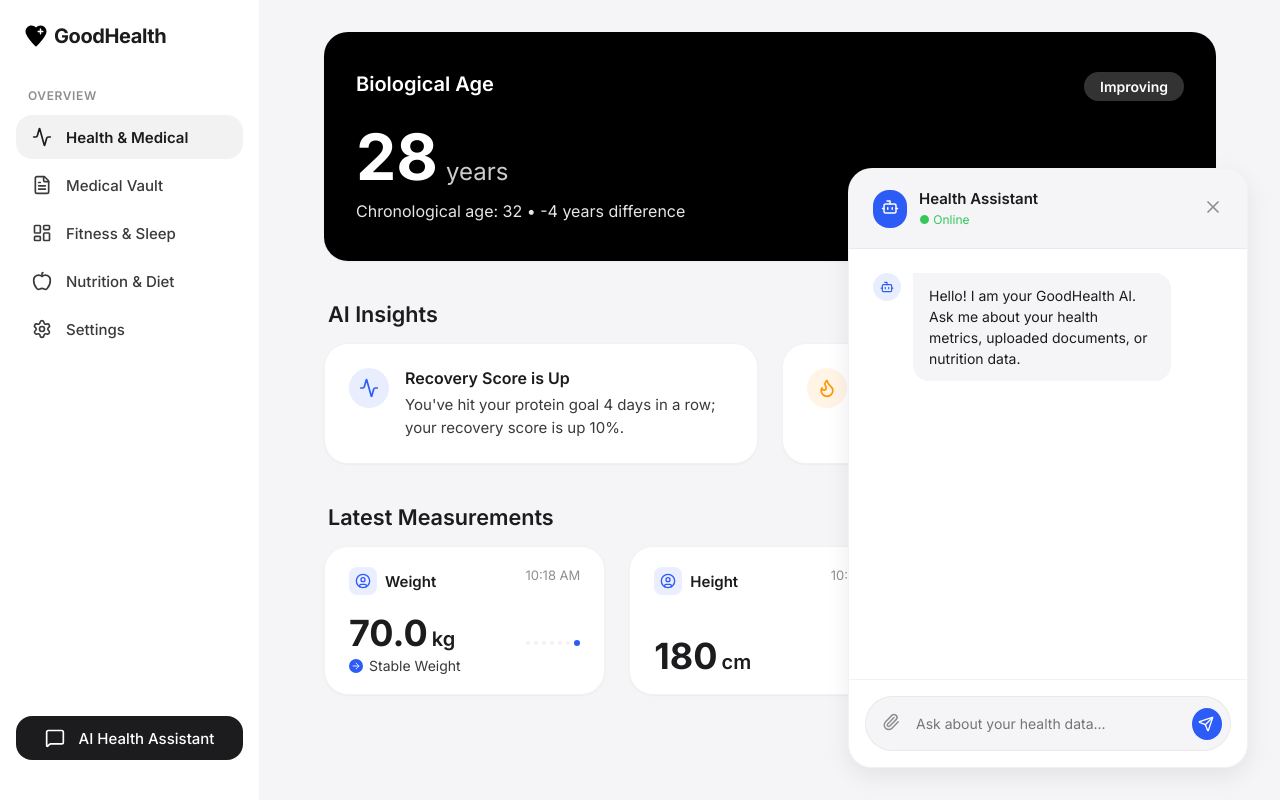
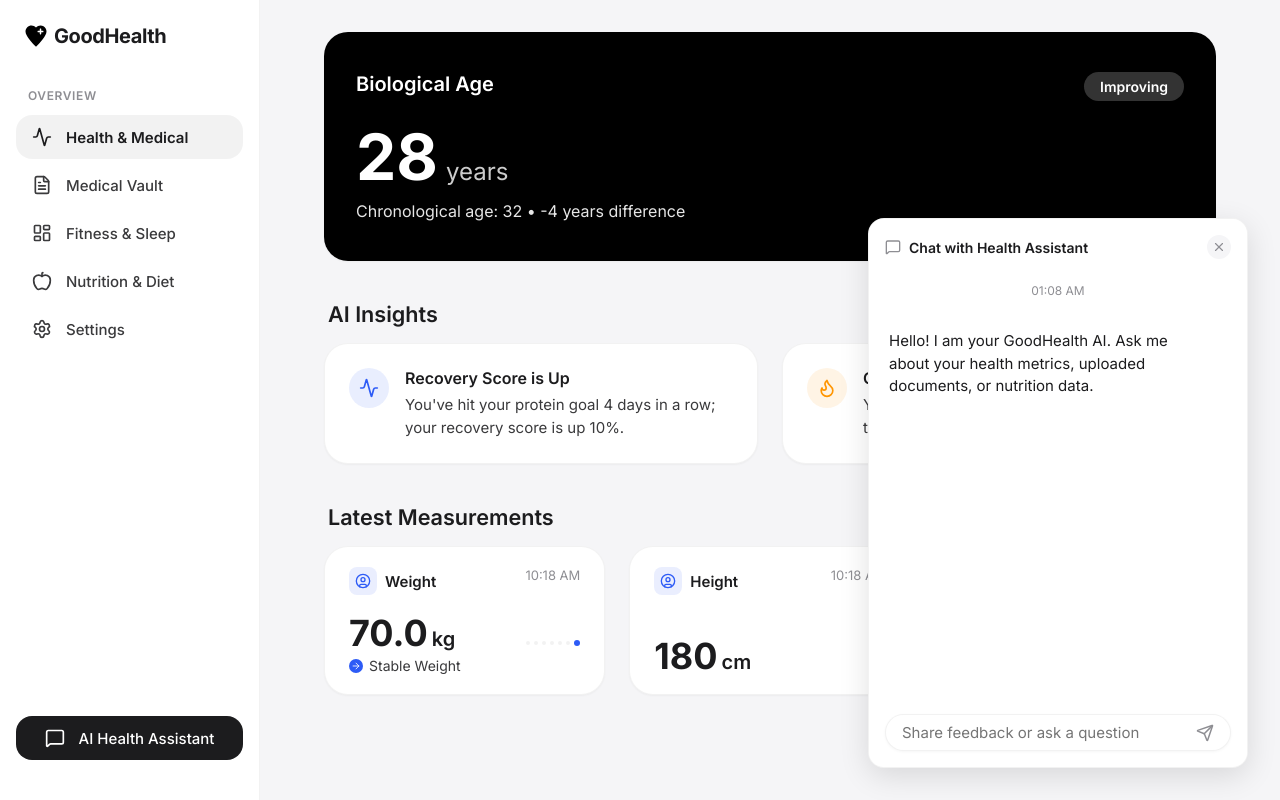
Before and after one commit to vamsibatchu1/goodhealth, a Next.js app: page / in a window 1280 px wide. Both pictures are taken after a click on the button "AI Health Assistant". Built offline with nearby package versions, Linux system fonts and the light colour scheme.

Commit message:
feat: implement medical report upload functionality with modal UI and enhance chat interface design

```diff
--- a/src/components/ChatOverlay.tsx
+++ b/src/components/ChatOverlay.tsx
@@ -1,5 +1,5 @@
-import React, { useState } from 'react';
-import { X, Send, Bot, User, Paperclip } from 'lucide-react';
+import React, { useState, useRef, useEffect } from 'react';
+import { X, MessageSquare, Send, ChevronDown } from 'lucide-react';
 
 interface Message {
   role: 'user' | 'assistant';
@@ -12,6 +12,15 @@ export default function ChatOverlay({ onClose }: { onClose: () => void }) {
   ]);
   const [input, setInput] = useState('');
   const [isLoading, setIsLoading] = useState(false);
+  const messagesEndRef = useRef<HTMLDivElement>(null);
+
+  const scrollToBottom = () => {
+    messagesEndRef.current?.scrollIntoView({ behavior: 'smooth' });
+  };
+
+  useEffect(() => {
+    scrollToBottom();
+  }, [messages]);
 
   const handleSend = async () => {
     if (!input.trim() || isLoading) return;
@@ -48,127 +57,121 @@ export default function ChatOverlay({ onClose }: { onClose: () => void }) {
       position: 'fixed',
       bottom: '2rem',
       right: '2rem',
-      width: '400px',
-      height: '600px',
+      width: '380px',
+      height: '550px',
       backgroundColor: 'var(--bg-secondary)',
       border: '1px solid var(--border-color)',
-      borderRadius: 'var(--radius-lg)',
-      boxShadow: 'var(--shadow-lg)',
+      borderRadius: '16px',
+      boxShadow: '0 8px 30px rgba(0, 0, 0, 0.12)',
       display: 'flex',
       flexDirection: 'column',
       zIndex: 100,
-      overflow: 'hidden'
+      overflow: 'hidden',
+      fontFamily: 'inherit'
     }}>
       {/* Chat Header */}
       <div style={{
-        padding: '1.25rem 1.5rem',
-        borderBottom: '1px solid var(--border-color)',
+        padding: '1rem',
         display: 'flex',
         justifyContent: 'space-between',
         alignItems: 'center',
-        background: 'var(--bg-primary)'
+        background: 'var(--bg-secondary)',
       }}>
-        <div style={{ display: 'flex', alignItems: 'center', gap: '0.75rem' }}>
-          <div style={{ background: 'var(--accent-primary)', padding: '0.5rem', borderRadius: 'var(--radius-md)' }}>
-            <Bot size={18} color="white" />
-          </div>
-          <div>
-            <h4 style={{ margin: 0, fontSize: '0.9375rem', fontWeight: 600, color: 'var(--text-primary)' }}>Health Assistant</h4>
-            <span style={{ fontSize: '0.75rem', color: 'var(--accent-tertiary)' }}>● Online</span>
-          </div>
+        <div style={{ display: 'flex', alignItems: 'center', gap: '0.5rem', color: 'var(--text-muted)' }}>
+          <MessageSquare size={16} />
+          <span style={{ fontSize: '0.875rem', fontWeight: 600, color: 'var(--text-primary)' }}>Chat with Health Assistant</span>
         </div>
-        <button onClick={onClose} style={{ color: 'var(--text-muted)' }}>
-          <X size={20} />
+        <button onClick={onClose} style={{
+          color: 'var(--text-muted)',
+          background: 'var(--bg-primary)',
+          borderRadius: '50%',
+          width: '24px',
+          height: '24px',
+          display: 'flex',
+          alignItems: 'center',
+          justifyContent: 'center'
+        }}>
+          <X size={14} />
         </button>
       </div>
 
       {/* Chat Messages */}
       <div style={{
         flex: 1,
-        padding: '1.5rem',
+        padding: '0 1.25rem 1rem 1.25rem',
         overflowY: 'auto',
         display: 'flex',
         flexDirection: 'column',
         gap: '1rem',
-        backgroundColor: 'var(--bg-secondary)'
+        backgroundColor: 'var(--bg-secondary)',
+        position: 'relative'
       }}>
+
+        <div style={{ textAlign: 'center', margin: '0.5rem 0 1rem 0', fontSize: '0.75rem', color: 'var(--text-muted)' }}>
+          {new Date().toLocaleTimeString([], { hour: '2-digit', minute: '2-digit' })}
+        </div>
+
         {messages.map((msg, idx) => (
           <div key={idx} style={{
             display: 'flex',
-            gap: '0.75rem',
             alignSelf: msg.role === 'user' ? 'flex-end' : 'flex-start',
-            flexDirection: msg.role === 'user' ? 'row-reverse' : 'row',
-            maxWidth: '85%'
+            maxWidth: '90%'
           }}>
             <div style={{
-              width: '28px', height: '28px', borderRadius: '50%',
-              background: msg.role === 'user' ? 'var(--bg-primary)' : 'rgba(45, 91, 246, 0.1)',
-              display: 'flex', alignItems: 'center', justifyContent: 'center',
-              flexShrink: 0
-            }}>
-              {msg.role === 'user' ? <User size={14} color="var(--text-primary)" /> : <Bot size={14} color="var(--accent-primary)" />}
-            </div>
-            <div style={{
-              background: msg.role === 'user' ? 'var(--accent-primary)' : 'var(--bg-primary)',
-              padding: '0.75rem 1rem',
-              borderRadius: 'var(--radius-md)',
-              borderTopRightRadius: msg.role === 'user' ? 0 : 'var(--radius-md)',
-              borderTopLeftRadius: msg.role === 'assistant' ? 0 : 'var(--radius-md)',
-              fontSize: '0.875rem',
+              background: msg.role === 'user' ? 'var(--bg-primary)' : 'transparent',
+              padding: msg.role === 'user' ? '0.75rem 1rem' : '0',
+              borderRadius: msg.role === 'user' ? '16px' : '0',
+              fontSize: '0.9375rem',
               lineHeight: 1.5,
-              color: msg.role === 'user' ? '#fff' : 'var(--text-primary)'
+              color: 'var(--text-primary)'
             }}>
               {msg.content}
             </div>
           </div>
         ))}
+        <div ref={messagesEndRef} />
       </div>
 
       {/* Chat Input */}
       <div style={{
-        padding: '1rem',
-        borderTop: '1px solid var(--border-color)',
-        background: 'var(--bg-secondary)'
+        padding: '0.5rem 1rem 1rem 1rem',
+        background: 'var(--bg-secondary)',
       }}>
         <div style={{
           display: 'flex',
           alignItems: 'center',
           gap: '0.5rem',
-          background: 'var(--bg-primary)',
+          background: 'var(--bg-secondary)',
           border: '1px solid var(--border-color)',
-          borderRadius: 'var(--radius-full)',
-          padding: '0.5rem'
+          borderRadius: '24px',
+          padding: '0.5rem 1rem',
+          boxShadow: '0 1px 3px rgba(0,0,0,0.04)'
         }}>
-          <button style={{ padding: '0.5rem', color: 'var(--text-muted)' }}>
-            <Paperclip size={18} />
-          </button>
           <input
             type="text"
             value={input}
             onChange={(e) => setInput(e.target.value)}
             onKeyDown={(e) => e.key === 'Enter' && handleSend()}
-            placeholder="Ask about your health data..."
+            placeholder="Share feedback or ask a question"
             style={{
               flex: 1,
               background: 'transparent',
               border: 'none',
               color: 'var(--text-primary)',
-              fontSize: '0.875rem'
+              fontSize: '0.9375rem'
             }}
           />
           <button
             onClick={handleSend}
             style={{
-              padding: '0.5rem',
-              background: 'var(--accent-primary)',
-              color: 'white',
-              borderRadius: '50%',
+              color: input.trim() ? 'var(--text-primary)' : 'var(--text-muted)',
               display: 'flex',
               alignItems: 'center',
-              justifyContent: 'center'
+              justifyContent: 'center',
+              transition: 'color 0.2s'
             }}
           >
-            <Send size={16} style={{ marginLeft: '-2px' }} />
+            <Send size={18} />
           </button>
         </div>
       </div>
--- /dev/null
+++ b/src/components/UploadReport.tsx
@@ -0,0 +1,118 @@
+import React, { useState, useEffect } from 'react';
+import { createPortal } from 'react-dom';
+import { X, UploadCloud } from 'lucide-react';
+
+export default function UploadReport({ onClose }: { onClose: () => void }) {
+  const [dragActive, setDragActive] = useState(false);
+  const [mounted, setMounted] = useState(false);
+
+  useEffect(() => {
+    setMounted(true);
+  }, []);
+
+  if (!mounted) return null;
+
+  return createPortal(
+    <div style={{
+      position: 'fixed',
+      top: 0, left: 0, width: '100vw', height: '100vh',
+      backgroundColor: 'rgba(0,0,0,0.3)',
+      zIndex: 1000,
+      display: 'flex',
+      justifyContent: 'flex-end',
+      padding: '1rem',
+      backdropFilter: 'blur(2px)'
+    }}>
+      <div className="animate-fade-in" style={{
+        backgroundColor: 'var(--bg-secondary)',
+        width: '100%',
+        maxWidth: '480px',
+        height: '100%',
+        borderRadius: 'var(--radius-lg)',
+        boxShadow: 'var(--shadow-lg)',
+        display: 'flex',
+        flexDirection: 'column',
+        overflow: 'hidden'
+      }}>
+        {/* Header */}
+        <div style={{ padding: '1.5rem', borderBottom: '1px solid var(--border-color)', display: 'flex', justifyContent: 'space-between', alignItems: 'center' }}>
+          <div>
+            <h2 style={{ fontSize: '1.25rem', fontWeight: 600, color: 'var(--text-primary)', marginBottom: '0.25rem' }}>Upload Document</h2>
+            <p style={{ fontSize: '0.875rem', color: 'var(--text-muted)' }}>Please provide the document and its metadata below.</p>
+          </div>
+          <button onClick={onClose} style={{ color: 'var(--text-muted)', padding: '0.5rem', borderRadius: '50%', background: 'var(--bg-primary)' }}>
+            <X size={18} />
+          </button>
+        </div>
+
+        {/* Form Body */}
+        <div style={{ padding: '1.5rem', flex: 1, overflowY: 'auto', display: 'flex', flexDirection: 'column', gap: '2rem' }}>
+
+          {/* Dropzone */}
+          <div
+            style={{
+              border: `2px dashed ${dragActive ? 'var(--text-primary)' : 'var(--border-color)'}`,
+              backgroundColor: dragActive ? 'var(--bg-tertiary)' : 'var(--bg-primary)',
+              borderRadius: 'var(--radius-md)',
+              padding: '3rem 2rem',
+              display: 'flex',
+              flexDirection: 'column',
+              alignItems: 'center',
+              justifyContent: 'center',
+              cursor: 'pointer',
+              transition: 'all 0.2s'
+            }}
+            onDragOver={(e) => { e.preventDefault(); setDragActive(true); }}
+            onDragLeave={() => setDragActive(false)}
+            onDrop={(e) => { e.preventDefault(); setDragActive(false); }}
+          >
+            <div style={{ background: 'var(--bg-secondary)', padding: '1rem', borderRadius: '50%', boxShadow: 'var(--shadow-sm)', marginBottom: '1rem' }}>
+              <UploadCloud size={24} color="var(--text-primary)" />
+            </div>
+            <p style={{ fontSize: '1rem', fontWeight: 500, color: 'var(--text-primary)', marginBottom: '0.25rem' }}>Click and select a file to upload</p>
+            <p style={{ fontSize: '0.8125rem', color: 'var(--text-muted)' }}>PDF, PNG, JPG up to 10MB</p>
+          </div>
+
+          {/* Form Fields */}
+          <div style={{ display: 'flex', flexDirection: 'column', gap: '1.25rem' }}>
+            <div>
+              <label style={{ display: 'block', fontSize: '0.875rem', fontWeight: 600, color: 'var(--text-primary)', marginBottom: '0.5rem' }}>Document Name</label>
+              <input type="text" placeholder="e.g. Annual Bloodwork 2026" style={{ width: '100%', padding: '0.875rem', borderRadius: 'var(--radius-sm)', border: '1px solid var(--border-color)', background: 'var(--bg-primary)', color: 'var(--text-primary)', fontSize: '0.9375rem' }} />
+            </div>
+
+            <div>
+              <label style={{ display: 'block', fontSize: '0.875rem', fontWeight: 600, color: 'var(--text-primary)', marginBottom: '0.5rem' }}>Date</label>
+              <input type="date" style={{ width: '100%', padding: '0.875rem', borderRadius: 'var(--radius-sm)', border: '1px solid var(--border-color)', background: 'var(--bg-primary)', color: 'var(--text-primary)', fontSize: '0.9375rem' }} />
+            </div>
+
+            <div>
+              <label style={{ display: 'block', fontSize: '0.875rem', fontWeight: 600, color: 'var(--text-primary)', marginBottom: '0.5rem' }}>Report Type</label>
+              <div style={{ position: 'relative' }}>
+                <select style={{ width: '100%', padding: '0.875rem', borderRadius: 'var(--radius-sm)', border: '1px solid var(--border-color)', background: 'var(--bg-primary)', color: 'var(--text-primary)', fontSize: '0.9375rem', WebkitAppearance: 'none', appearance: 'none' }}>
+                  <option value="">Select a type...</option>
+                  <option value="medical">Medical Health Report</option>
+                  <option value="fitness">Fitness / Activity Report</option>
+                  <option value="doctor">Doctor Visit Summary</option>
+                  <option value="nutrition">Nutrition / Diet Log</option>
+                  <option value="other">Other</option>
+                </select>
+                <div style={{ position: 'absolute', right: '1rem', top: '50%', transform: 'translateY(-50%)', pointerEvents: 'none', color: 'var(--text-muted)' }}>
+                  ▼
+                </div>
+              </div>
+            </div>
+          </div>
+
+        </div>
+
+        {/* Footer */}
+        <div style={{ padding: '1.25rem 1.5rem', borderTop: '1px solid var(--border-color)', display: 'flex', justifyContent: 'flex-end', background: 'var(--bg-primary)' }}>
+          <button onClick={onClose} style={{ padding: '0.75rem 1.5rem', background: 'var(--text-primary)', color: 'white', borderRadius: 'var(--radius-md)', fontSize: '0.9375rem', fontWeight: 600 }}>
+            Submit
+          </button>
+        </div>
+      </div>
+    </div>,
+    document.body
+  );
+}
```
Also changed, not shown: src/components/MedicalVaultTab.tsx (+7 -2 lines).
